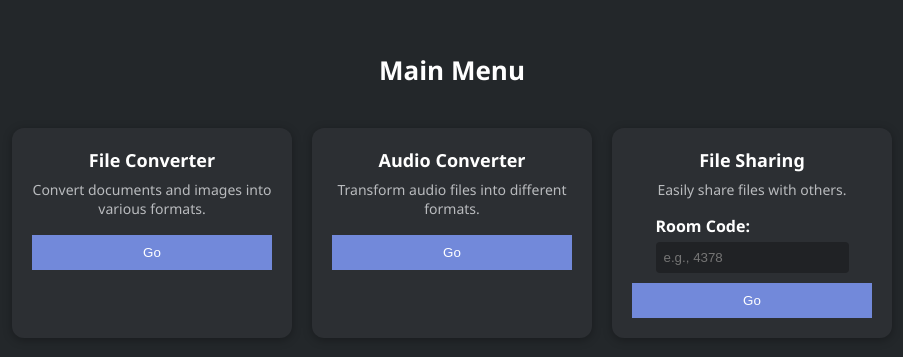
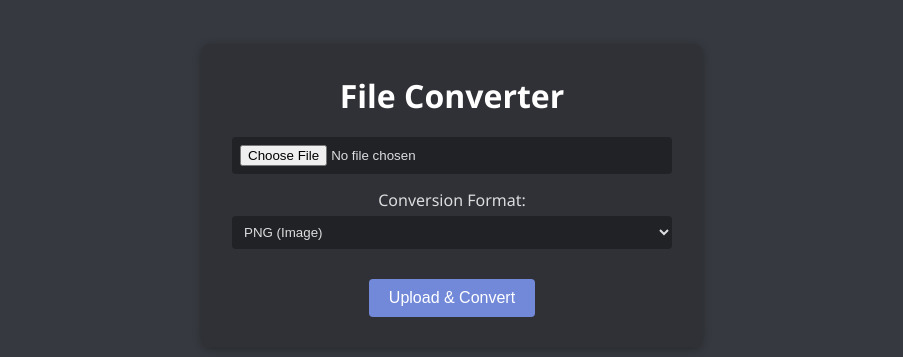
Before and after one commit to Niccolo0310/converter, a Next.js app: page /file-converter in a window 1280 px wide. Shown: the part 205-562 px from the top of the page, without its empty margins (188-1091 px from the left). Built offline with nearby package versions, Linux system fonts and the light colour scheme.

Commit message:
Ripristinato File Converter con Cloudmersive per PDF, DOCX, PNG e JPEG

```diff
--- a/app/api/convert/route.js
+++ b/app/api/convert/route.js
@@ -1,43 +1,55 @@
 import { NextResponse } from "next/server";
-
-// Questo endpoint usa Cloudmersive per convertire PDF → PNG/JPEG
-// Se targetFormat = "pdf", restituisce il file PDF così com'è.
 
 export async function POST(req) {
     try {
-        // Ottieni i dati dal form
+        // Ricevi file e targetFormat dal form
         const formData = await req.formData();
         const file = formData.get("file");
-        let targetFormat = formData.get("targetFormat") || "png"; // default: png
+        let targetFormat = formData.get("targetFormat")?.toLowerCase() || "png"; // default: png
 
         if (!file) {
             return NextResponse.json({ message: "No file uploaded" }, { status: 400 });
         }
 
-        // Leggi il file come Buffer
+        // Converte il file in Buffer e determina l'estensione di input
         const buffer = Buffer.from(await file.arrayBuffer());
+        const fileName = file.name;
+        const inputExt = fileName.split('.').pop().toLowerCase();
 
-        // Se l'utente vuole PDF, restituiamo direttamente il file
-        if (targetFormat === "pdf") {
+        // Se l'input ha già il formato target, restituisci il file senza conversione
+        if (inputExt === targetFormat) {
             return new NextResponse(buffer, {
                 headers: {
-                    "Content-Type": "application/pdf",
-                    "Content-Disposition": 'attachment; filename="converted.pdf"',
+                    "Content-Type": file.type,
+                    "Content-Disposition": `attachment; filename="${fileName}"`,
                 },
             });
         }
 
-        // Al momento supportiamo solo PNG o JPEG con Cloudmersive
-        let endpoint = "";
-        if (targetFormat === "png") {
-            endpoint = "https://api.cloudmersive.com/convert/pdf/to/png";
-        } else if (targetFormat === "jpeg") {
-            endpoint = "https://api.cloudmersive.com/convert/pdf/to/jpg";
-        } else {
-            return NextResponse.json({ message: "Target format not supported" }, { status: 400 });
+        // Mappa dei possibili endpoint Cloudmersive per la conversione
+        // Aggiungi o modifica le conversioni secondo le tue esigenze
+        const conversionMap = {
+            pdf: {
+                docx: "https://api.cloudmersive.com/convert/pdf/to/docx",
+                png: "https://api.cloudmersive.com/convert/pdf/to/png",
+                jpeg: "https://api.cloudmersive.com/convert/pdf/to/jpg",
+                jpg: "https://api.cloudmersive.com/convert/pdf/to/jpg",
+            },
+            docx: {
+                pdf: "https://api.cloudmersive.com/convert/docx/to/pdf",
+            },
+            // Puoi aggiungere ulteriori conversioni, ad esempio:
+            // png: { pdf: "https://api.cloudmersive.com/convert/png/to/pdf" } se supportato, ecc.
+        };
+
+        if (!conversionMap[inputExt] || !conversionMap[inputExt][targetFormat]) {
+            return NextResponse.json(
+                { message: "Conversion not supported for these formats" },
+                { status: 400 }
+            );
         }
 
-        // Recupera la Cloudmersive API Key dalle variabili d'ambiente
+        const endpoint = conversionMap[inputExt][targetFormat];
         const apiKey = process.env.CLOUDMERSIVE_API_KEY;
         if (!apiKey) {
             return NextResponse.json({ message: "API key not configured" }, { status: 500 });
@@ -55,14 +67,16 @@ export async function POST(req) {
 
         if (!response.ok) {
             const errorText = await response.text();
-            return NextResponse.json({ message: "Conversion error: " + errorText }, { status: 500 });
+            return NextResponse.json(
+                { message: "Conversion error: " + errorText },
+                { status: 500 }
+            );
         }
 
         // Ottieni il file convertito come Buffer
         const convertedBuffer = await response.arrayBuffer();
         const convertedFile = Buffer.from(convertedBuffer);
 
-        // Restituisce il file convertito come download
         return new NextResponse(convertedFile, {
             headers: {
                 "Content-Type": "application/octet-stream",
@@ -71,7 +85,10 @@ export async function POST(req) {
         });
     } catch (error) {
         console.error("Error in /api/convert route:", error);
-        return NextResponse.json({ message: "Unexpected server error" }, { status: 500 });
+        return NextResponse.json(
+            { message: "Unexpected server error" },
+            { status: 500 }
+        );
     }
 }
 
--- a/app/file-converter/page.js
+++ b/app/file-converter/page.js
@@ -1,150 +1,146 @@
 "use client";
 import { useState } from "react";
-import { useRouter } from "next/navigation";
 
-export default function MainMenu() {
-    const router = useRouter();
-    const [roomCode, setRoomCode] = useState("");
+function ProgressBar({ loading }) {
+    return (
+        loading && (
+            <div style={progressContainerStyle}>
+                <div className="progress-bar"></div>
+                <style jsx>{`
+          @keyframes progressAnimation {
+            0% { transform: translateX(-100%); }
+            100% { transform: translateX(100%); }
+          }
+          .progress-bar {
+            width: 50%;
+            height: 8px;
+            background-color: #7289da;
+            animation: progressAnimation 2s linear infinite;
+          }
+        `}</style>
+            </div>
+        )
+    );
+}
 
-    // Naviga alla pagina file-sharing con eventuale room code
-    const goToFileSharing = () => {
-        if (roomCode.trim()) {
-            router.push(`/file-sharing?room=${roomCode}`);
+const progressContainerStyle = {
+    width: "100%",
+    backgroundColor: "#202225",
+    borderRadius: "4px",
+    overflow: "hidden",
+    marginTop: "15px",
+    height: "8px",
+};
+
+export default function FileConverter() {
+    const [file, setFile] = useState(null);
+    const [targetFormat, setTargetFormat] = useState("png");
+    const [message, setMessage] = useState("");
+    const [loading, setLoading] = useState(false);
+
+    const handleFileChange = (e) => setFile(e.target.files[0]);
+    const handleFormatChange = (e) => setTargetFormat(e.target.value);
+
+    const handleUpload = async () => {
+        if (!file) {
+            alert("Select a file to convert!");
+            return;
+        }
+        setLoading(true);
+        setMessage("");
+
+        const formData = new FormData();
+        formData.append("file", file);
+        formData.append("targetFormat", targetFormat);
+
+        try {
+            const res = await fetch("/api/convert", {
+                method: "POST",
+                body: formData,
+            });
+            if (!res.ok) {
+                const err = await res.json();
+                setMessage("Conversion error: " + err.message);
             } else {
-            router.push("/file-sharing");
+                // Ottieni il file convertito come blob e avvia il download
+                const blob = await res.blob();
+                const url = URL.createObjectURL(blob);
+                const a = document.createElement("a");
+                a.href = url;
+                a.download = `converted.${targetFormat}`;
+                a.click();
+                URL.revokeObjectURL(url);
+                setMessage("Conversion complete!");
             }
+        } catch (error) {
+            console.error(error);
+            setMessage("Error during upload!");
+        }
+        setLoading(false);
     };
 
     return (
-        <div style={containerStyle}>
-            <h1 style={headingStyle}>Main Menu</h1>
-            <div style={cardContainerStyle}>
-                {/* Card: File Converter */}
-                <div style={cardStyle}>
-                    <h2 style={cardTitleStyle}>File Converter</h2>
-                    <p style={cardDescriptionStyle}>
-                        Convert documents and images into various formats.
-                    </p>
-                    <button style={buttonStyle} onClick={() => router.push("/file-converter")}>
-                        Go
-                    </button>
-                </div>
-
-                {/* Card: Audio Converter */}
-                <div style={cardStyle}>
-                    <h2 style={cardTitleStyle}>Audio Converter</h2>
-                    <p style={cardDescriptionStyle}>
-                        Transform audio files into different formats.
-                    </p>
-                    <button style={buttonStyle} onClick={() => router.push("/audio-converter")}>
-                        Go
-                    </button>
-                </div>
-
-                {/* Card: File Sharing */}
-                <div style={cardStyle}>
-                    <h2 style={cardTitleStyle}>File Sharing</h2>
-                    <p style={cardDescriptionStyle}>
-                        Easily share files with others.
-                    </p>
-                    <div style={{ marginBottom: "10px", textAlign: "left" }}>
-                        <label style={labelStyle}>Room Code:</label>
-                        <input
-                            type="text"
-                            placeholder="e.g., 4378"
-                            value={roomCode}
-                            onChange={(e) => setRoomCode(e.target.value)}
-                            style={inputStyle}
-                        />
-                    </div>
-                    <button style={buttonStyle} onClick={goToFileSharing}>
-                        Go
-                    </button>
-                </div>
-            </div>
-            <style jsx>{`
-        /* Puoi aggiungere qui ulteriori stili globali se necessario */
-      `}</style>
-        </div>
-    );
-}
-
-const containerStyle = {
-    backgroundColor: "#23272a",
+        <div style={{
+            backgroundColor: "#36393f",
+            color: "#dcddde",
             minHeight: "100vh",
             display: "flex",
-    flexDirection: "column",
             alignItems: "center",
             justifyContent: "center",
-    padding: "20px",
-    fontFamily: '"Segoe UI", Tahoma, Geneva, Verdana, sans-serif',
-    color: "#fff",
-};
-
-const headingStyle = {
-    fontSize: "26px",
-    marginBottom: "40px",
-};
-
-const cardContainerStyle = {
-    display: "flex",
-    gap: "20px",
-    flexWrap: "wrap",
-    justifyContent: "center",
+            fontFamily: "Segoe UI, Tahoma, Geneva, Verdana, sans-serif",
+            padding: "20px"
+        }}>
+            <div style={{
+                backgroundColor: "#2f3136",
+                borderRadius: "8px",
+                padding: "30px",
+                boxShadow: "0 2px 10px rgba(0, 0, 0, 0.3)",
                 width: "100%",
-    maxWidth: "1200px",
-};
-
-const cardStyle = {
-    backgroundColor: "#2c2f33",
-    width: "280px",
-    padding: "20px",
-    borderRadius: "12px",
-    boxShadow: "0 2px 10px rgba(0, 0, 0, 0.3)",
-    display: "flex",
-    flexDirection: "column",
-    alignItems: "center",
-    textAlign: "center",
-    transition: "background-color 0.2s ease, transform 0.2s ease",
-};
-
-const cardTitleStyle = {
-    fontSize: "18px",
-    marginBottom: "8px",
-};
-
-const cardDescriptionStyle = {
-    fontSize: "14px",
-    marginBottom: "16px",
-    color: "#b9bbbe",
-    lineHeight: "1.4",
-};
-
-const buttonStyle = {
-    backgroundColor: "#7289da",
-    color: "#fff",
-    padding: "10px 16px",
+                maxWidth: "500px",
+                textAlign: "center"
+            }}>
+                <h1 style={{ marginBottom: "20px", color: "#ffffff" }}>File Converter</h1>
+                <input type="file" onChange={handleFileChange} style={{
+                    width: "100%",
+                    padding: "8px",
+                    marginBottom: "15px",
+                    borderRadius: "4px",
                     border: "none",
-    borderRadius: "0", // Pulsante squadrato
-    textDecoration: "none",
-    fontWeight: "500",
-    textAlign: "center",
-    transition: "background-color 0.2s ease",
-    width: "100%",
-    cursor: "pointer",
-};
-
-const labelStyle = {
-    display: "block",
-    marginBottom: "5px",
-    fontWeight: "bold",
-};
-
-const inputStyle = {
+                    backgroundColor: "#202225",
+                    color: "#dcddde"
+                }} />
+                <div style={{ marginBottom: "15px" }}>
+                    <label htmlFor="format">Conversion Format:</label>
+                    <select id="format" value={targetFormat} onChange={handleFormatChange} style={{
                         width: "100%",
                         padding: "8px",
                         borderRadius: "4px",
                         border: "none",
                         backgroundColor: "#202225",
                         color: "#dcddde",
-};
+                        marginTop: "5px"
+                    }}>
+                        <option value="png">PNG (Image)</option>
+                        <option value="jpeg">JPEG (Image)</option>
+                        <option value="pdf">PDF</option>
+                        <option value="docx">DOCX</option>
+                    </select>
+                </div>
+                <button onClick={handleUpload} style={{
+                    backgroundColor: "#7289da",
+                    color: "#ffffff",
+                    border: "none",
+                    borderRadius: "4px",
+                    padding: "10px 20px",
+                    cursor: "pointer",
+                    marginTop: "15px",
+                    fontSize: "16px"
+                }}>
+                    Upload & Convert
+                </button>
+                <ProgressBar loading={loading} />
+                {message && <p style={{ marginTop: "15px" }}>{message}</p>}
+            </div>
+        </div>
+    );
+}
```
Lines whose indentation alone changed are shown as unchanged.
